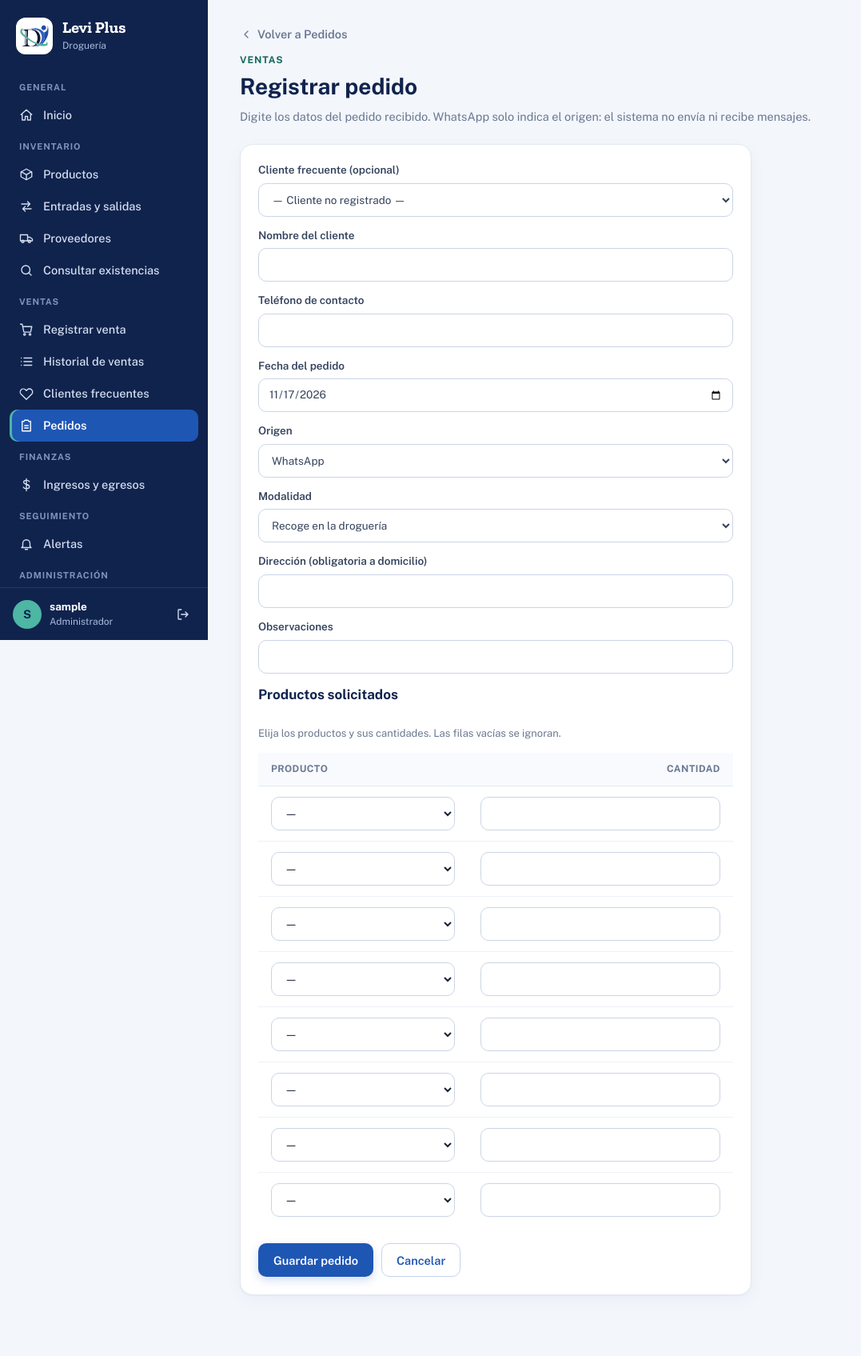
After one commit to Beymarjefreyve/leviplus-sistema-inventario, a Spring Boot app: page /pedidos/nuevo in a window 1280 px wide. The commit adds this page. Shown: the whole page at 80% size, without its empty margins (0-1077 px from the left). Run offline with Spring Boot 4, Linux system fonts and the light colour scheme; the visitor is signed in with stand-in values (Sample User, id 1); data that the repository does not hold is empty; some of the project's set-up classes (security, data sources, template engines, error pages and the like) are left out, and stand-ins take their place; database files in the repository are not loaded; some libraries are stand-ins or nearby versions.

Commit message:
RF-29, RF-30: Controlador, vistas y enlace de pedidos en el menú

```diff
--- /dev/null
+++ b/src/main/java/com/leviplus/ventas/controller/PedidoController.java
@@ -0,0 +1,106 @@
+package com.leviplus.ventas.controller;
+
+import com.leviplus.common.ReglaDeNegocioException;
+import com.leviplus.ventas.model.ModalidadPedido;
+import com.leviplus.ventas.model.OrigenPedido;
+import com.leviplus.ventas.service.PedidoService;
+import jakarta.validation.Valid;
+import org.springframework.format.annotation.DateTimeFormat;
+import org.springframework.security.access.prepost.PreAuthorize;
+import org.springframework.security.core.Authentication;
+import org.springframework.stereotype.Controller;
+import org.springframework.ui.Model;
+import org.springframework.validation.BindingResult;
+import org.springframework.web.bind.annotation.GetMapping;
+import org.springframework.web.bind.annotation.PathVariable;
+import org.springframework.web.bind.annotation.PostMapping;
+import org.springframework.web.bind.annotation.RequestMapping;
+import org.springframework.web.bind.annotation.RequestParam;
+import org.springframework.web.servlet.mvc.support.RedirectAttributes;
+
+import java.time.LocalDate;
+
+/**
+ * Pedidos (RF-29, RF-30): se registran a mano; WhatsApp solo identifica el origen, sin integración.
+ * Los dos roles pueden registrarlos y consultarlos.
+ */
+@Controller
+@RequestMapping("/pedidos")
+public class PedidoController {
+
+    private static final int FILAS_FORMULARIO = 8;
+
+    private final PedidoService servicio;
+
+    public PedidoController(PedidoService servicio) {
+        this.servicio = servicio;
+    }
+
+    @GetMapping
+    @PreAuthorize("hasAnyRole('ADMINISTRADOR', 'ENCARGADO_DE_VENTAS')")
+    public String listar(@RequestParam(required = false) @DateTimeFormat(iso = DateTimeFormat.ISO.DATE) LocalDate desde,
+                         @RequestParam(required = false) @DateTimeFormat(iso = DateTimeFormat.ISO.DATE) LocalDate hasta,
+                         @RequestParam(required = false) OrigenPedido origen, Model modelo) {
+        LocalDate fin = hasta == null ? LocalDate.now() : hasta;
+        LocalDate inicio = desde == null ? fin.minusDays(30) : desde;
+        try {
+            modelo.addAttribute("pedidos", servicio.consultar(inicio, fin, origen));
+        } catch (ReglaDeNegocioException e) {
+            modelo.addAttribute("error", e.getMessage());
+            modelo.addAttribute("pedidos", java.util.List.of());
+        }
+        modelo.addAttribute("desde", inicio);
+        modelo.addAttribute("hasta", fin);
+        modelo.addAttribute("origenElegido", origen);
+        modelo.addAttribute("origenes", OrigenPedido.values());
+        return "pedidos/pedidos";
+    }
+
+    @GetMapping("/nuevo")
+    @PreAuthorize("hasAnyRole('ADMINISTRADOR', 'ENCARGADO_DE_VENTAS')")
+    public String nuevo(Model modelo) {
+        PedidoForm form = new PedidoForm();
+        completarFilas(form);
+        return formulario(form, modelo);
+    }
+
+    @PostMapping
+    @PreAuthorize("hasAnyRole('ADMINISTRADOR', 'ENCARGADO_DE_VENTAS')")
+    public String registrar(@Valid PedidoForm pedidoForm, BindingResult errores, Authentication autenticacion,
+                            Model modelo, RedirectAttributes aviso) {
+        if (!errores.hasErrors()) {
+            try {
+                var pedido = servicio.registrar(pedidoForm, autenticacion.getName());
+                aviso.addFlashAttribute("ok", "Pedido registrado correctamente");
+                return "redirect:/pedidos/" + pedido.getIdPedido();
+            } catch (ReglaDeNegocioException e) {
+                errores.reject("negocio", e.getMessage());
+            }
+        }
+        completarFilas(pedidoForm);
+        return formulario(pedidoForm, modelo);
+    }
+
+    @GetMapping("/{id}")
+    @PreAuthorize("hasAnyRole('ADMINISTRADOR', 'ENCARGADO_DE_VENTAS')")
+    public String detalle(@PathVariable Integer id, Model modelo) {
+        modelo.addAttribute("pedido", servicio.obtener(id));
+        return "pedidos/pedido-detalle";
+    }
+
+    private String formulario(PedidoForm form, Model modelo) {
+        modelo.addAttribute("pedidoForm", form);
+        modelo.addAttribute("productos", servicio.productosActivos());
+        modelo.addAttribute("clientes", servicio.clientesFrecuentes());
+        modelo.addAttribute("origenes", OrigenPedido.values());
+        modelo.addAttribute("modalidades", ModalidadPedido.values());
+        return "pedidos/pedido-form";
+    }
+
+    /** Rellena con filas vacías hasta las que muestra el formulario. */
+    private void completarFilas(PedidoForm form) {
+        while (form.getLineas().size() < FILAS_FORMULARIO) {
+            form.getLineas().add(new PedidoForm.Linea());
+        }
+    }
+}
--- a/src/main/resources/templates/layout/base.html
+++ b/src/main/resources/templates/layout/base.html
@@ -51,6 +51,9 @@
             <a th:href="@{/clientes}" th:classappend="${activo == 'clientes'} ? 'on'">
                 <svg viewBox="0 0 24 24" fill="none" stroke="currentColor" stroke-width="1.8" stroke-linecap="round" stroke-linejoin="round" aria-hidden="true"><path d="M20.8 5.6a5.2 5.2 0 00-7.4 0L12 7l-1.4-1.4a5.2 5.2 0 00-7.4 7.4L12 21.8l8.8-8.8a5.2 5.2 0 000-7.4z"/></svg>
                 <span>Clientes frecuentes</span></a>
+            <a th:href="@{/pedidos}" th:classappend="${activo == 'pedidos'} ? 'on'">
+                <svg viewBox="0 0 24 24" fill="none" stroke="currentColor" stroke-width="1.8" stroke-linecap="round" stroke-linejoin="round" aria-hidden="true"><path d="M9 3h6l1 2h3v16H5V5h3zM9 12h6M9 16h6"/></svg>
+                <span>Pedidos</span></a>
         </div>
 
         <div class="nav-g" sec:authorize="hasRole('ADMINISTRADOR')">
--- /dev/null
+++ b/src/main/resources/templates/pedidos/pedido-form.html
@@ -0,0 +1,88 @@
+<!DOCTYPE html>
+<html lang="es" xmlns:th="http://www.thymeleaf.org">
+<head th:replace="~{layout/base :: cabecera('Registrar pedido')}"></head>
+<body>
+<div class="app">
+<aside th:replace="~{layout/base :: menu('pedidos')}"></aside>
+<main class="main">
+    <div th:replace="~{layout/base :: volver(@{/pedidos}, 'Pedidos')}"></div>
+    <header class="page-h">
+        <div>
+            <span class="eyebrow">Ventas</span>
+            <h1>Registrar pedido</h1>
+            <p>Digite los datos del pedido recibido. WhatsApp solo indica el origen: el sistema no envía ni recibe mensajes.</p>
+        </div>
+    </header>
+
+    <section class="card form">
+        <form class="fld" th:action="@{/pedidos}" th:object="${pedidoForm}" method="post">
+            <div class="err" th:each="e : ${#fields.globalErrors()}" th:text="${e}"></div>
+            <label>Cliente frecuente (opcional)
+                <select id="idCliente" th:field="*{idCliente}">
+                    <option value="">— Cliente no registrado —</option>
+                    <option th:each="c : ${clientes}" th:value="${c.idCliente}" th:text="${c.nombre} + ' · ' + ${c.telefono}">Cliente</option>
+                </select></label>
+
+            <label>Nombre del cliente
+                <input id="nombreCliente" th:field="*{nombreCliente}" type="text" maxlength="100" autocomplete="off">
+                <span class="campo-error" th:if="${#fields.hasErrors('nombreCliente')}" th:errors="*{nombreCliente}"></span></label>
+
+            <label>Teléfono de contacto
+                <input id="telefono" th:field="*{telefono}" type="tel" maxlength="20" autocomplete="off">
+                <span class="campo-error" th:if="${#fields.hasErrors('telefono')}" th:errors="*{telefono}"></span></label>
+
+            <label>Fecha del pedido
+                <input id="fecha" th:field="*{fecha}" type="date">
+                <span class="campo-error" th:if="${#fields.hasErrors('fecha')}" th:errors="*{fecha}"></span></label>
+
+            <label>Origen
+                <select id="origen" th:field="*{origen}">
+                    <option th:each="o : ${origenes}" th:value="${o}" th:text="${o.etiqueta}">Origen</option>
+                </select></label>
+
+            <label>Modalidad
+                <select id="modalidad" th:field="*{modalidad}">
+                    <option th:each="m : ${modalidades}" th:value="${m}" th:text="${m.etiqueta}">Modalidad</option>
+                </select></label>
+
+            <label>Dirección (obligatoria a domicilio)
+                <input id="direccion" th:field="*{direccion}" type="text" maxlength="150" autocomplete="off">
+                <span class="campo-error" th:if="${#fields.hasErrors('direccion')}" th:errors="*{direccion}"></span></label>
+
+            <label>Observaciones
+                <input id="observaciones" th:field="*{observaciones}" type="text" maxlength="250" autocomplete="off">
+                <span class="campo-error" th:if="${#fields.hasErrors('observaciones')}" th:errors="*{observaciones}"></span></label>
+
+            <h2>Productos solicitados</h2>
+            <p class="sub">Elija los productos y sus cantidades. Las filas vacías se ignoran.</p>
+            <div class="tw">
+                <table>
+                    <thead><tr><th>Producto</th><th class="num">Cantidad</th></tr></thead>
+                    <tbody>
+                    <tr th:each="l, st : *{lineas}">
+                        <td>
+                            <select th:field="*{lineas[__${st.index}__].idProducto}" th:id="'producto' + ${st.index}">
+                                <option value="">—</option>
+                                <option th:each="p : ${productos}" th:value="${p.idProducto}"
+                                        th:text="${p.nombre} + ' · ' + ${p.presentacion}">Producto</option>
+                            </select>
+                        </td>
+                        <td class="num">
+                            <input th:field="*{lineas[__${st.index}__].cantidad}" th:id="'cantidad' + ${st.index}" type="number" min="1" max="100000">
+                            <span class="campo-error" th:if="${#fields.hasErrors('lineas[__${st.index}__].cantidad')}" th:errors="*{lineas[__${st.index}__].cantidad}"></span>
+                        </td>
+                    </tr>
+                    </tbody>
+                </table>
+            </div>
+
+            <div class="form-actions">
+                <button class="btn" type="submit">Guardar pedido</button>
+                <a class="btn sec" th:href="@{/pedidos}">Cancelar</a>
+            </div>
+        </form>
+    </section>
+</main>
+</div>
+</body>
+</html>
```
Also changed, not shown: src/main/resources/templates/pedidos/pedido-detalle.html (added, +49 -0 lines), src/main/resources/templates/pedidos/pedidos.html (added, +60 -0 lines).
